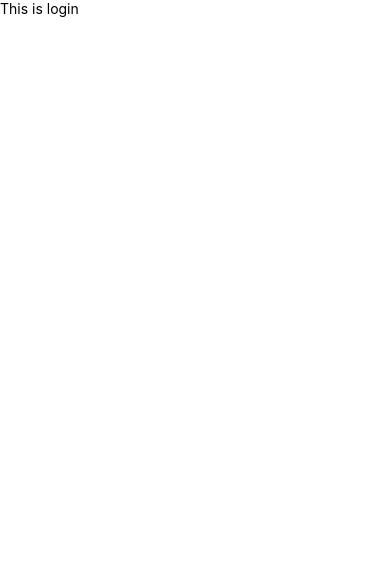
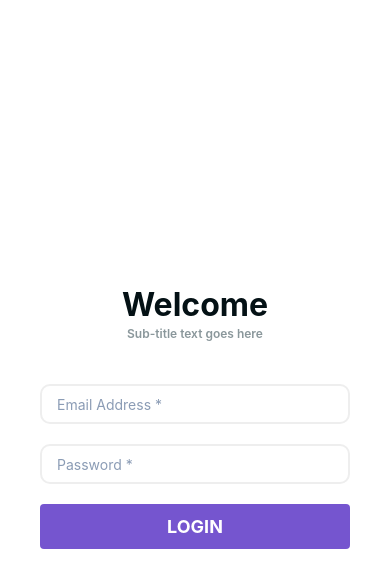
Before and after one commit to v1pu2/RnSwapiApp, a React Native app: screen /Login in a window 390 px wide. Shown: the top 588 px of the page. Built offline with nearby package versions, Linux system fonts and the light colour scheme.

Commit message:
set login ui with common component

```diff
--- a/package.json
+++ b/package.json
@@ -12,6 +12,7 @@
   "dependencies": {
     "@react-navigation/native": "^6.0.10",
     "@react-navigation/native-stack": "^6.6.1",
+    "axios": "^0.26.1",
     "react": "17.0.2",
     "react-native": "0.68.0",
     "react-native-safe-area-context": "^4.2.4",
--- /dev/null
+++ b/src/components/Button.js
@@ -0,0 +1,36 @@
+import {StyleSheet, Text, TouchableOpacity} from 'react-native';
+
+import React from 'react';
+import Colors from '../theme/Colors';
+
+
+
+const Button = ({text, onPress}) => {
+  return (
+    <TouchableOpacity onPress={() => onPress()} style={styles.button}>
+      <Text style={styles.appButtonText}>{text}</Text>
+    </TouchableOpacity>
+  );
+};
+
+const styles = StyleSheet.create({
+  button: {
+    alignItems: 'center',
+    justifyContent: 'center',
+    paddingVertical: 12,
+    paddingHorizontal: 32,
+    borderRadius: 4,
+    elevation: 3,
+    backgroundColor: Colors.color2,
+    marginTop: 20,
+  },
+  appButtonText: {
+    fontSize: 18,
+    color: '#fff',
+    fontWeight: 'bold',
+    alignSelf: 'center',
+    textTransform: 'uppercase',
+  },
+});
+
+export default Button;
--- a/src/screens/LoginScreen.js
+++ b/src/screens/LoginScreen.js
@@ -1,28 +1,90 @@
-import React from 'react';
+import React, {useState, useRef} from 'react';
 
-import {StyleSheet, Text, useColorScheme, View} from 'react-native';
+import {
+  StyleSheet,
+  Dimensions,
+  Text,
+  KeyboardAvoidingView,
+  View,
+  TextInput,
+} from 'react-native';
+import Button from '../components/Button';
+import c_styles from '../theme/CommonStyles';
 
+const deviceWidth = Dimensions.get('window').width;
 const LoginScreen = props => {
-  const isDarkMode = useColorScheme() === 'dark';
+  const [accessToken, setAccessToken] = useState(null);
+  const [userEmail, setUserEmail] = useState('');
+  const [userPassword, setUserPassword] = useState('');
+  const passRef = useRef();
 
-  const backgroundStyle = {
-    backgroundColor: isDarkMode ? 'black' : 'white',
+  const validateLogin = () => {
+    console.log('login ');
+    props.navigation.navigate('Home');
   };
 
   return (
-    <View style={[styles.root, backgroundStyle]}>
-      <Text
-        style={{color: isDarkMode ? 'white' : 'black'}}
-        onPress={() => props.navigation.navigate('Home')}>
-        This is login
-      </Text>
-    </View>
+    <KeyboardAvoidingView style={c_styles.container}>
+      <View style={styles.topView}>
+        <Text style={styles.txtTitle}>Welcome</Text>
+        <Text style={c_styles.txtSubTitle}>Sub-title text goes here</Text>
+      </View>
+      <View style={styles.SectionStyle}>
+        <TextInput
+          style={c_styles.inputStyle}
+          value={userEmail}
+          placeholder="Email Address *"
+          keyboardType="email-address"
+          returnKeyType="next"
+          onSubmitEditing={() => {
+            passRef.current.focus();
+          }}
+          onChangeText={item => setUserEmail(item)}
+          placeholderTextColor="#8b9cb5"
+          underlineColorAndroid="#f000"
+        />
+
+        <TextInput
+          ref={passRef}
+          style={c_styles.inputStyle}
+          value={userPassword}
+          onChangeText={item => setUserPassword(item)}
+          placeholder="Password *"
+          placeholderTextColor="#8b9cb5"
+          secureTextEntry={true}
+        />
+
+        <Button text="Login" onPress={validateLogin} />
+      </View>
+    </KeyboardAvoidingView>
   );
 };
 
 const styles = StyleSheet.create({
   root: {
     flex: 1,
+    justifyContent: 'center',
+    alignItems: 'center',
+    backgroundColor: '#F5FCFF',
+  },
+  header: {
+    fontSize: 20,
+    textAlign: 'center',
+    margin: 10,
+  },
+  topView: {width: deviceWidth, alignItems: 'center'},
+  txtTitle: {
+    fontWeight: 'bold',
+    fontSize: 32,
+    color: '#041115',
+  },
+  SectionStyle: {
+    width: deviceWidth,
+    paddingHorizontal: 40,
+    marginTop: 20,
+    marginLeft: 35,
+    marginRight: 35,
+    margin: 10,
   },
 });
 
--- /dev/null
+++ b/src/theme/CommonStyles.js
@@ -0,0 +1,64 @@
+import {StyleSheet} from 'react-native';
+import Colors from './Colors';
+
+const c_styles = StyleSheet.create({
+  container: {
+    flex: 1,
+    justifyContent: 'center',
+    alignItems: 'center',
+    padding: 20,
+    backgroundColor: Colors.color1,
+  },
+
+  txtSubTitle: {
+    fontWeight: '600',
+    fontSize: 12,
+    lineHeight: 20,
+    color: '#8a979b',
+  },
+  containerStyle: {
+    borderBottomColor: '#efefef',
+    height: 30,
+  },
+  inputStyle: {
+    height: 40,
+    color: 'black',
+    paddingLeft: 15,
+    paddingRight: 15,
+    borderWidth: 2,
+    borderRadius: 10,
+    borderColor: '#eeeeee',
+    marginTop: 20,
+  },
+  rowView: {
+    flexDirection: 'row',
+    justifyContent: 'center',
+    marginTop: 10,
+    paddingVertical: 10,
+  },
+  txtValue: {
+    color: '#111212',
+    fontWeight: '500',
+    fontSize: 12,
+    lineHeight: 16,
+  },
+  button: {
+    alignItems: 'center',
+    justifyContent: 'center',
+    paddingVertical: 12,
+    paddingHorizontal: 32,
+    borderRadius: 4,
+    elevation: 3,
+    backgroundColor: Colors.color2,
+    marginTop: 20,
+    marginLeft: 10,
+  },
+  appButtonText: {
+    fontSize: 18,
+    color: '#fff',
+    fontWeight: 'bold',
+    alignSelf: 'center',
+    textTransform: 'uppercase',
+  },
+});
+export default c_styles;
```
Also changed, not shown: 2 other files (tests, documents, lock files or other folders).
